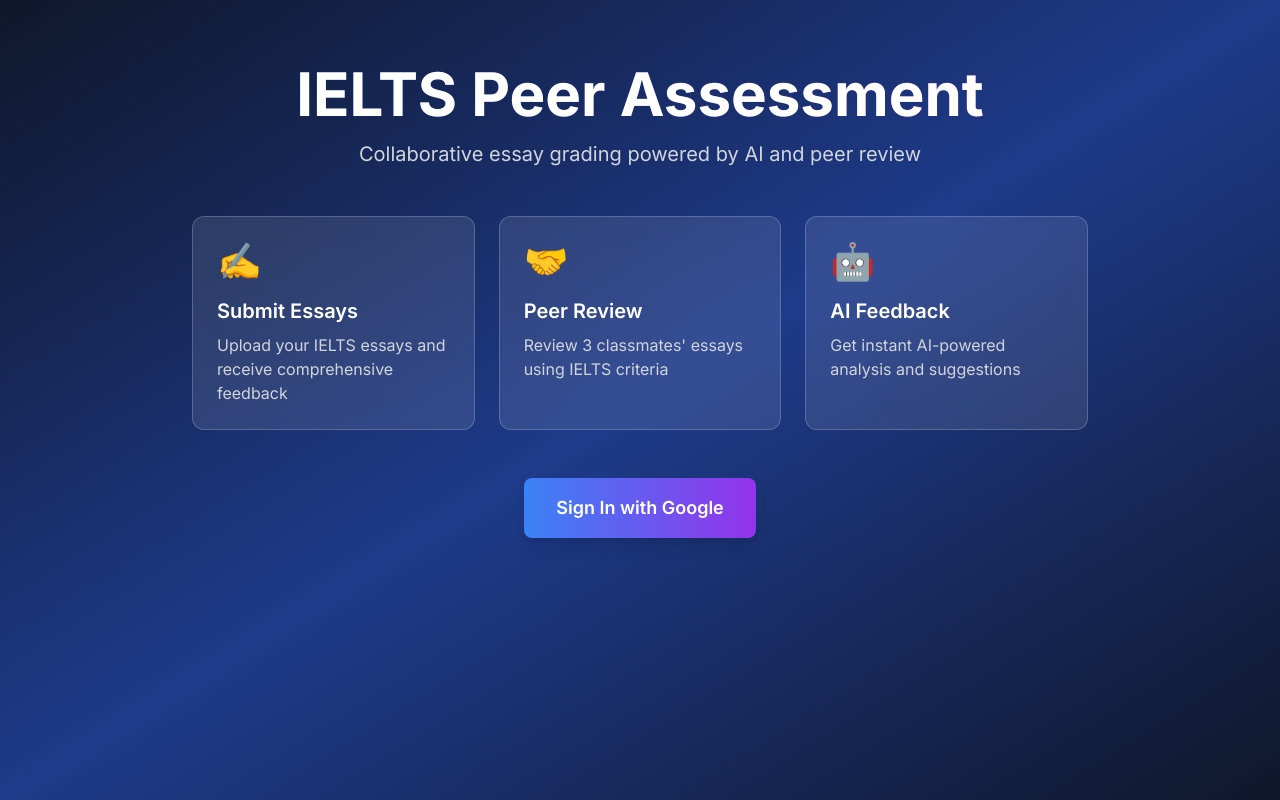
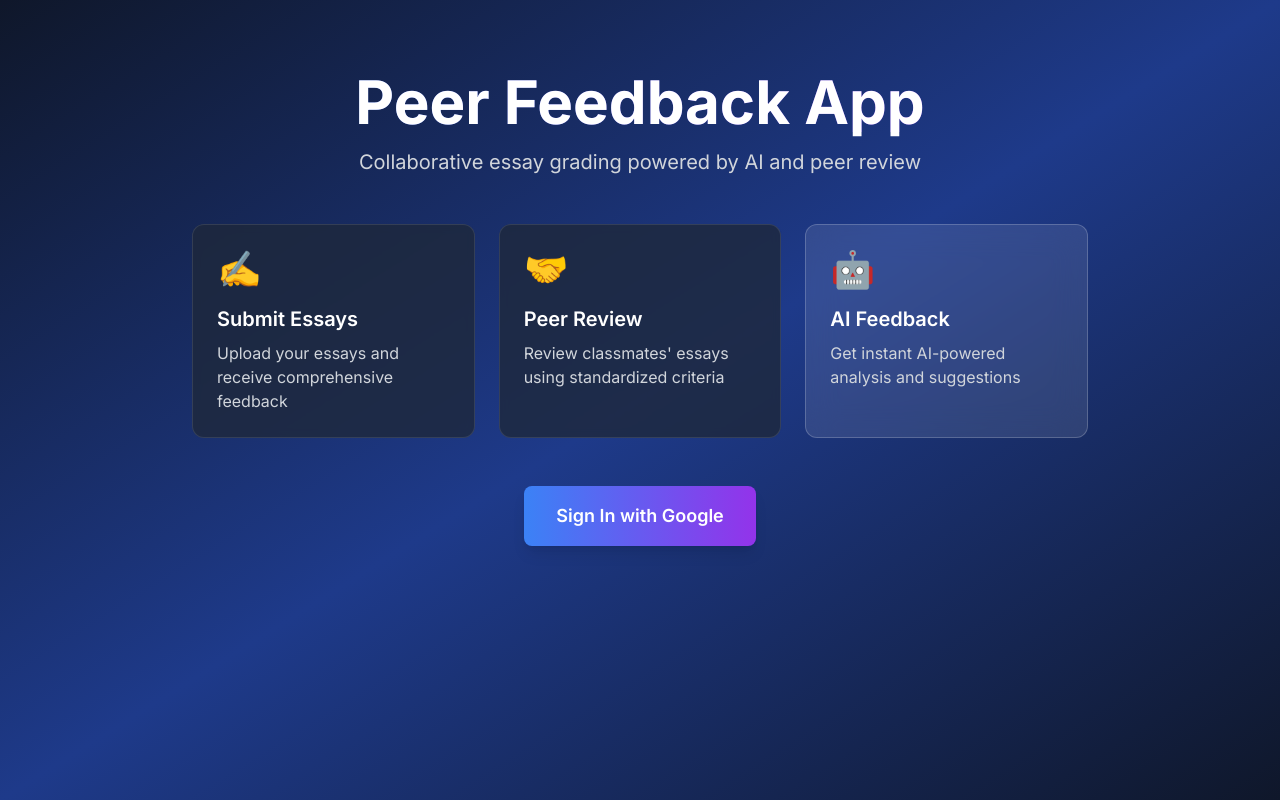
Before and after one commit to johnoutsider/peerreviewapp, a Next.js app: page / in a window 1280 px wide. Built offline with nearby package versions, Linux system fonts and the light colour scheme; no server answers.

Commit message:
Rename application to Peer Feedback App

```diff
--- a/app/dashboard/page.tsx
+++ b/app/dashboard/page.tsx
@@ -76,7 +76,7 @@
             <main className="container mx-auto px-4 py-8">
                 <div className="mb-8">
                     <h1 className="text-4xl font-bold text-white mb-2">Welcome Back!</h1>
-                    <p className="text-gray-400">Here&apos;s your IELTS writing progress</p>
+                    <p className="text-gray-400">Here&apos;s your writing progress</p>
                 </div>
 
                 {/* Stats Cards */}
@@ -111,7 +111,7 @@
                         >
                             <div className="text-3xl mb-2">✍️</div>
                             <h3 className="text-xl font-semibold mb-1">Submit New Essay</h3>
-                            <p className="text-blue-100 text-sm">Upload your IELTS essay and get AI feedback</p>
+                            <p className="text-blue-100 text-sm">Upload your essay and get AI feedback</p>
                         </button>
 
                         <button
--- a/app/feedback/[essayId]/page.tsx
+++ b/app/feedback/[essayId]/page.tsx
@@ -391,9 +391,9 @@
                                             <div className="flex items-center justify-between mb-4">
                                                 <div>
                                                     <h3 className="text-2xl font-bold text-cyan-400 flex items-center gap-3">
-                                                        🤖 AI IELTS Examiner
+                                                        🤖 AI Assessment
                                                     </h3>
-                                                    <p className="text-gray-400 text-sm mt-1">Official IELTS band descriptor rubric</p>
+                                                    <p className="text-gray-400 text-sm mt-1">Official assessment descriptor rubric</p>
                                                 </div>
                                                 <div className="text-center">
                                                     <div className="text-sm text-gray-400 mb-1">Overall Band</div>
--- a/app/layout.tsx
+++ b/app/layout.tsx
@@ -5,7 +5,7 @@
 const inter = Inter({ subsets: ['latin'] })
 
 export const metadata: Metadata = {
-    title: 'IELTS Peer Assessment System',
+    title: 'Peer feedback app',
     description: 'Collaborative essay assessment platform with AI-powered feedback',
 }
 
--- a/app/page.tsx
+++ b/app/page.tsx
@@ -76,7 +76,7 @@
                     {/* Hero Section */}
                     <div className="text-center mb-12">
                         <h1 className="text-6xl font-bold text-white mb-4 bg-clip-text text-transparent bg-gradient-to-r from-blue-400 to-purple-600">
-                            IELTS Peer Assessment
+                            <span className="block mt-2">Peer Feedback App</span>
                         </h1>
                         <p className="text-xl text-gray-300 mb-8">
                             Collaborative essay grading powered by AI and peer review
@@ -85,15 +85,15 @@
 
                     {/* Features */}
                     <div className="grid md:grid-cols-3 gap-6 mb-12">
-                        <div className="bg-white/10 backdrop-blur-lg rounded-xl p-6 border border-white/20">
+                        <div className="bg-slate-800/80 backdrop-blur-sm p-6 rounded-xl border border-white/10 relative z-10">
                             <div className="text-4xl mb-4">✍️</div>
                             <h3 className="text-xl font-semibold text-white mb-2">Submit Essays</h3>
-                            <p className="text-gray-300">Upload your IELTS essays and receive comprehensive feedback</p>
+                            <p className="text-gray-300">Upload your essays and receive comprehensive feedback</p>
                         </div>
-                        <div className="bg-white/10 backdrop-blur-lg rounded-xl p-6 border border-white/20">
+                        <div className="bg-slate-800/80 backdrop-blur-sm p-6 rounded-xl border border-white/10 relative z-10">
                             <div className="text-4xl mb-4">🤝</div>
                             <h3 className="text-xl font-semibold text-white mb-2">Peer Review</h3>
-                            <p className="text-gray-300">Review 3 classmates&apos; essays using IELTS criteria</p>
+                            <p className="text-gray-300">Review classmates&apos; essays using standardized criteria</p>
                         </div>
                         <div className="bg-white/10 backdrop-blur-lg rounded-xl p-6 border border-white/20">
                             <div className="text-4xl mb-4">🤖</div>
--- a/app/review/[essayId]/page.tsx
+++ b/app/review/[essayId]/page.tsx
@@ -151,7 +151,7 @@
             <main className="container mx-auto px-4 py-8 max-w-5xl">
                 <div className="mb-8">
                     <h1 className="text-4xl font-bold text-white mb-2">Review Essay</h1>
-                    <p className="text-gray-400">Provide constructive feedback using IELTS criteria</p>
+                    <p className="text-gray-400">Provide constructive feedback using the assessment criteria</p>
                 </div>
 
                 {error && <Alert type="error" message={error} onClose={() => setError(null)} />}
@@ -184,7 +184,7 @@
                     {/* Review Form */}
                     <form onSubmit={handleSubmit} className="space-y-6 flex flex-col h-full">
                         <div className="bg-slate-800/50 backdrop-blur-sm rounded-xl p-6 border border-white/10">
-                            <h3 className="text-xl font-semibold text-white mb-4">IELTS Criteria Scores (0-9)</h3>
+                            <h3 className="text-xl font-semibold text-white mb-4">Assessment Criteria Scores (0-9)</h3>
 
                             {Object.entries(scores).map(([key, value]) => (
                                 <div key={key} className="mb-4">
--- a/app/review/page.tsx
+++ b/app/review/page.tsx
@@ -273,7 +273,7 @@
                     <h3 className="text-blue-400 font-semibold mb-3">💡 Review Tips</h3>
                     <ul className="text-gray-300 space-y-2">
                         <li>• Be constructive and specific in your feedback</li>
-                        <li>• Use the IELTS rubric as a guide for scoring</li>
+                        <li>• Use the assessment rubric as a guide for scoring</li>
                         <li>• Highlight both strengths and areas for improvement</li>
                         <li>• Consider the essay structure and arguments clearly</li>
                     </ul>
--- a/app/submit-essay/page.tsx
+++ b/app/submit-essay/page.tsx
@@ -230,7 +230,7 @@
                             <textarea
                                 value={content}
                                 onChange={(e) => setContent(e.target.value)}
-                                placeholder="Paste or type your IELTS essay here (minimum 250 words recommended)..."
+                                placeholder="Paste or type your essay here (minimum 250 words recommended)..."
                                 rows={15}
                                 className="w-full bg-slate-700/50 text-white border border-white/20 rounded-lg px-4 py-3 focus:outline-none focus:border-blue-500 transition-colors resize-none"
                                 required
--- a/components/Header.tsx
+++ b/components/Header.tsx
@@ -79,7 +79,7 @@
                         href={isTeacher ? '/teacher' : '/dashboard'}
                         className="text-xl font-bold bg-clip-text text-transparent bg-gradient-to-r from-blue-400 to-purple-500 shrink-0"
                     >
-                        IELTS Peer Review
+                        Peer feedback app
                     </Link>
 
                     {/* Desktop nav */}
```
Also changed, not shown: 1 other file (tests, documents, lock files or other folders).
